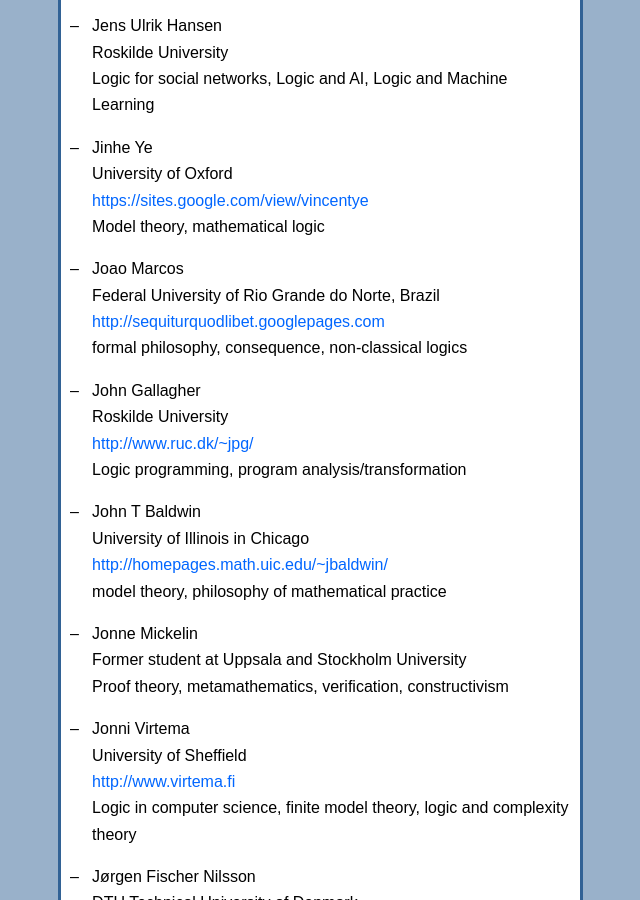
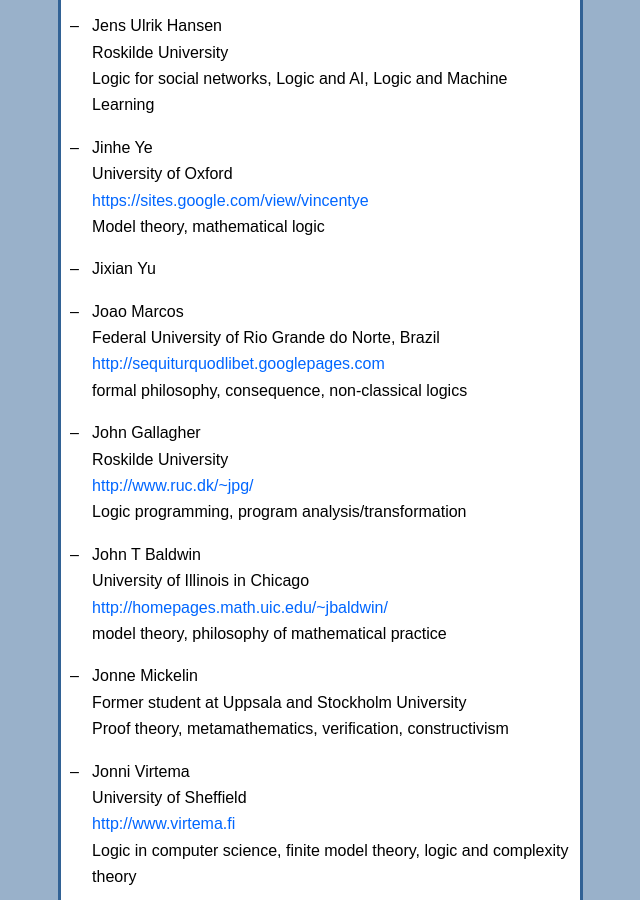
Before and after one commit to scandinavianlogic/scandinavianlogic.github.io, a Jekyll site: the page built from members.md, in a window 1280 px wide and 900 px high, scrolled down 9949 px. Shown: the whole window, without its empty margins (453-1093 px from the left). Built offline with Jekyll 4.4.1, drawn with Linux system fonts in a browser that asks for light colours.

Commit message:
new member

```diff
--- a/members.md
+++ b/members.md
@@ -384,6 +384,8 @@ membership.
   University of Oxford
   <https://sites.google.com/view/vincentye>
   Model theory, mathematical logic
+
+- Jixian Yu
 
 - Joao Marcos
   Federal University of Rio Grande do Norte, Brazil
```
